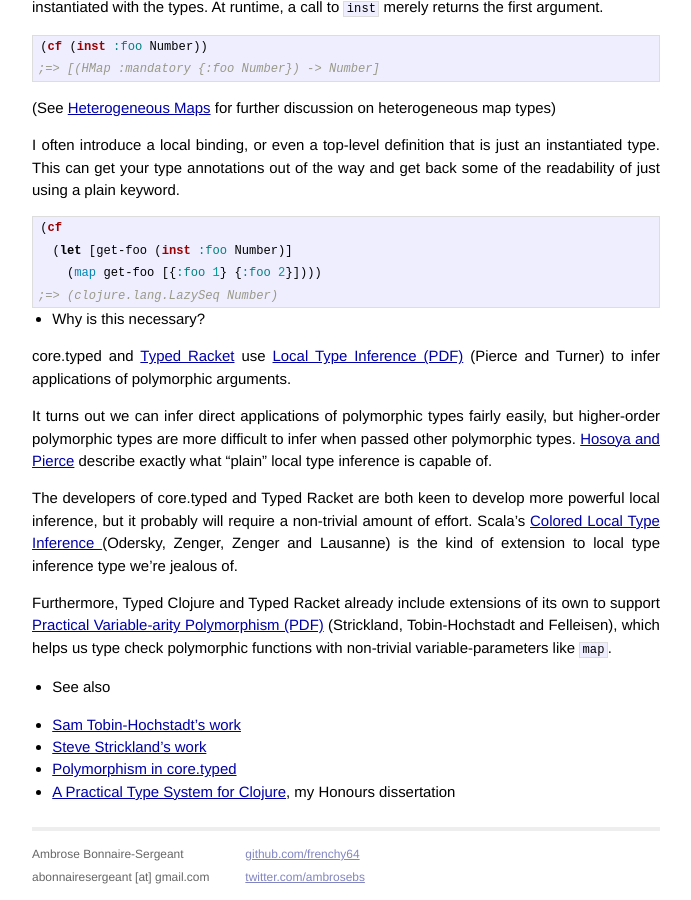
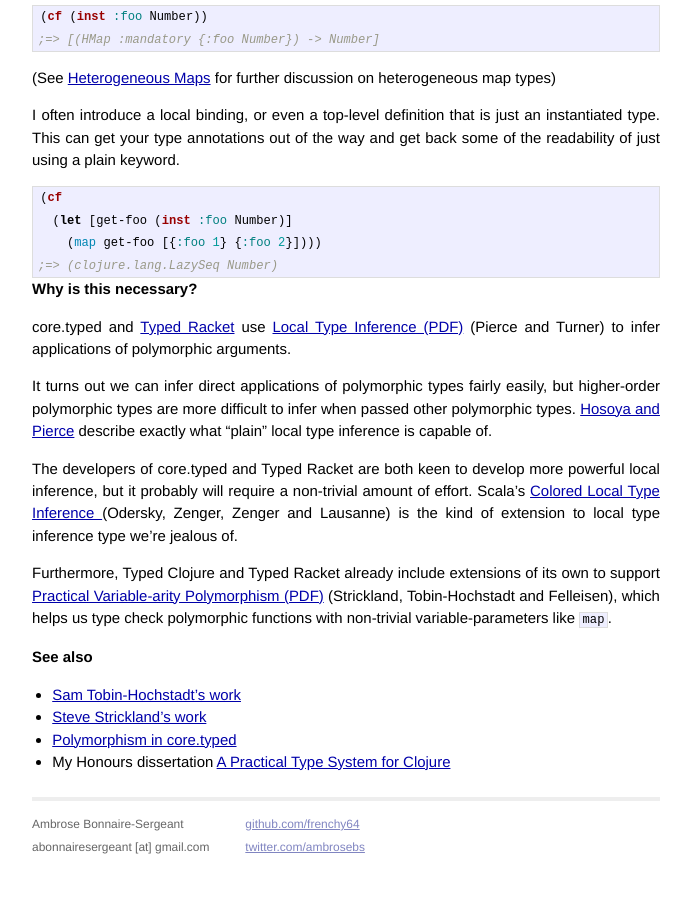
Before and after one commit to frenchy64/frenchy64.github.io, a Jekyll site: the page built from _posts/2013-09-03-polymorphic-hof.markdown, in a window 1280 px wide and 900 px high, scrolled down 1203 px. Shown: the whole window, without its empty margins (294-985 px from the left). Built offline with Jekyll 4.4.1, drawn with Linux system fonts in a browser that asks for light colours; Markdown is read by kramdown in place of the engine named in the settings; after the commit the page ends 2073 px from its top, so only the background shows below that.

Commit message:
Formatting

````diff
--- a/_posts/2013-09-03-polymorphic-hof.markdown
+++ b/_posts/2013-09-03-polymorphic-hof.markdown
@@ -13,7 +13,7 @@ The two basic rules are:
 - polymorphic functions should be instantiated when used
   as a parameters to polymorphic higher-order functions.
 
-* Annotating function parameters
+# Annotating function parameters
 
 There are several ways for function argument annotations to propagate
 downwards.
@@ -41,7 +41,7 @@ annotations.
 ;=> [Number -> Number]
 ```
 
-* Polymorphic higher-order functions
+# Polymorphic higher-order functions
 
 A common pattern is to map a keyword over a list of maps.
 
@@ -94,7 +94,7 @@ a plain keyword.
 ;=> (clojure.lang.LazySeq Number)
 ```
 
-* Why is this necessary?
+# Why is this necessary?
 
 core.typed and [Typed Racket](http://docs.racket-lang.org/ts-guide/)
 use [Local Type Inference (PDF)](http://www.cis.upenn.edu/~bcpierce/papers/lti.pdf) (Pierce and Turner)
@@ -114,9 +114,9 @@ Furthermore, Typed Clojure and Typed Racket already include extensions of its ow
 Polymorphism (PDF)](http://www.ccs.neu.edu/racket/pubs/esop09-sthf.pdf) (Strickland, Tobin-Hochstadt and Felleisen),
 which helps us type check polymorphic functions with non-trivial variable-parameters like `map`.
 
-* See also
+# See also
 
 - [Sam Tobin-Hochstadt's work](http://www.ccs.neu.edu/home/samth/)
 - [Steve Strickland's work](http://www.ccs.neu.edu/home/sstrickl/)
 - [Polymorphism in core.typed](https://github.com/clojure/core.typed/wiki/User-Guide#polymorphism)
-- [A Practical Type System for Clojure](https://github.com/downloads/frenchy64/papers/ambrose-honours.pdf), my Honours dissertation
+- My Honours dissertation [A Practical Type System for Clojure](https://github.com/downloads/frenchy64/papers/ambrose-honours.pdf)
````
